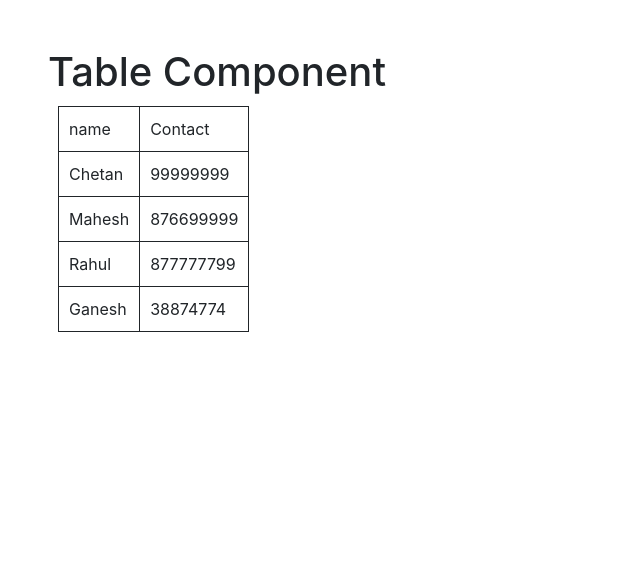
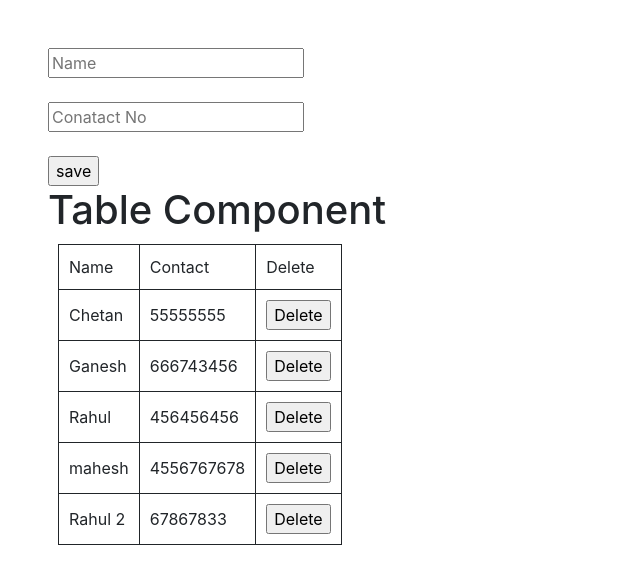
Before and after one commit to chetansankpal7007/cnc_react_js, a React (Create React App) app: page / in a window 1280 px wide. Shown: the top 584 px of the page, without its empty margins (0-640 px from the left). Built offline with nearby package versions, Linux system fonts and the light colour scheme.

Commit message:
jul-18-project-part-1

```diff
--- a/src/component/Table.js
+++ b/src/component/Table.js
@@ -1,39 +1,65 @@
 import React from 'react'
 import "./Table.css";
+import { useState } from 'react'
+const std = [
+    {nameItem: 'Chetan', conatctItem: '55555555'},
+    {nameItem: 'Ganesh', conatctItem: '666743456'},
+    {nameItem: 'Rahul', conatctItem: '456456456'},
+    {nameItem: 'mahesh', conatctItem: '4556767678'},
+    {nameItem: 'Rahul 2', conatctItem: '67867833'},
+]
 function StdTab (props)  {
-    // return <h2>{props.data.name } {props.data.contact}</h2>
-    return <tr >
-            <td >{props.data.name }</td>
-            <td>{props.data.contact}</td>
+const deleteItem = (index) => {
+    std.splice(index, 1);
+    console.log(std);
+}
+
+return <tr >
+            <td >{props.data.nameItem }</td>
+            <td>{props.data.conatctItem}</td>
+            <td><input type='button' value='Delete' onClick={deleteItem(props.itemIndex)}></input></td>
             </tr>
 }
+
 export default function Table() {
-    // const std3 = {name: 'Chetan', contact: '99999999'}
-    // const std1 = {name: 'Mahesh', contact: '876699999'}
-    // const std2 = {name: 'Rahul', contact: '877777799'}
 
-    const std= [
-        {name: 'Chetan', contact: '99999999'},
-        {name: 'Mahesh', contact: '876699999'},
-        {name: 'Rahul', contact: '877777799'},
-        {name: 'Ganesh', contact: '38874774'}
-    ]
 
+ const [name, setName] = useState('');
+ const [contact, setContact] = useState('');
+//  const [std, setStd] = useState([{nameItem: 'Rahul', conatctItem: '877777799'}]);
+
+
+//  const save= () => {
+//     let tempStd= std;
+//     let obj= {nameItem: name, conatctItem: contact}
+//     tempStd.push(obj);
+//     setStd(tempStd);
+//     console.log(std);
+//  }
 
   return (
     <div className='m-5'>
+        <form >
+            <input type="text" id="name" onChange={(e)=> setName(e.target.value)} placeholder="Name"/><br/><br/>
+            <input type="text" id="contact" onChange={(e)=> setContact(e.target.value)} placeholder="Conatact No"/><br/><br/>
+            <input type='button' value='save'></input>
+        </form>
+
       <h1>Table Component</h1>
       <table>
         <tr>
             <td>
-                name
+                Name
             </td>
             <td>
                 Contact
             </td>
+            <td>
+                Delete
+            </td>
         </tr>
 
-         {std.map((stdItem) => <StdTab data={stdItem}></StdTab>)}
+         {std.map((stdItem, index) => <StdTab data={stdItem} itemIndex={index}></StdTab>)}
       </table>
     </div>
   )
```
